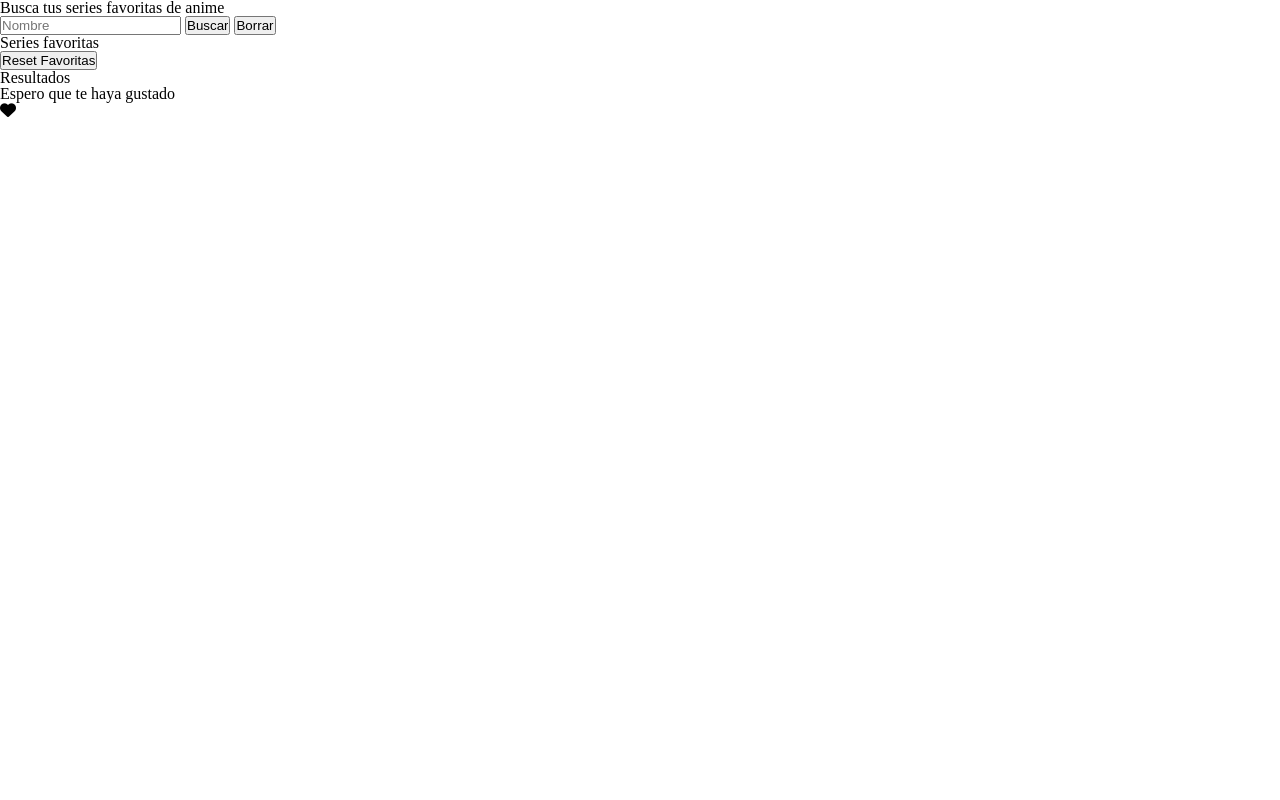
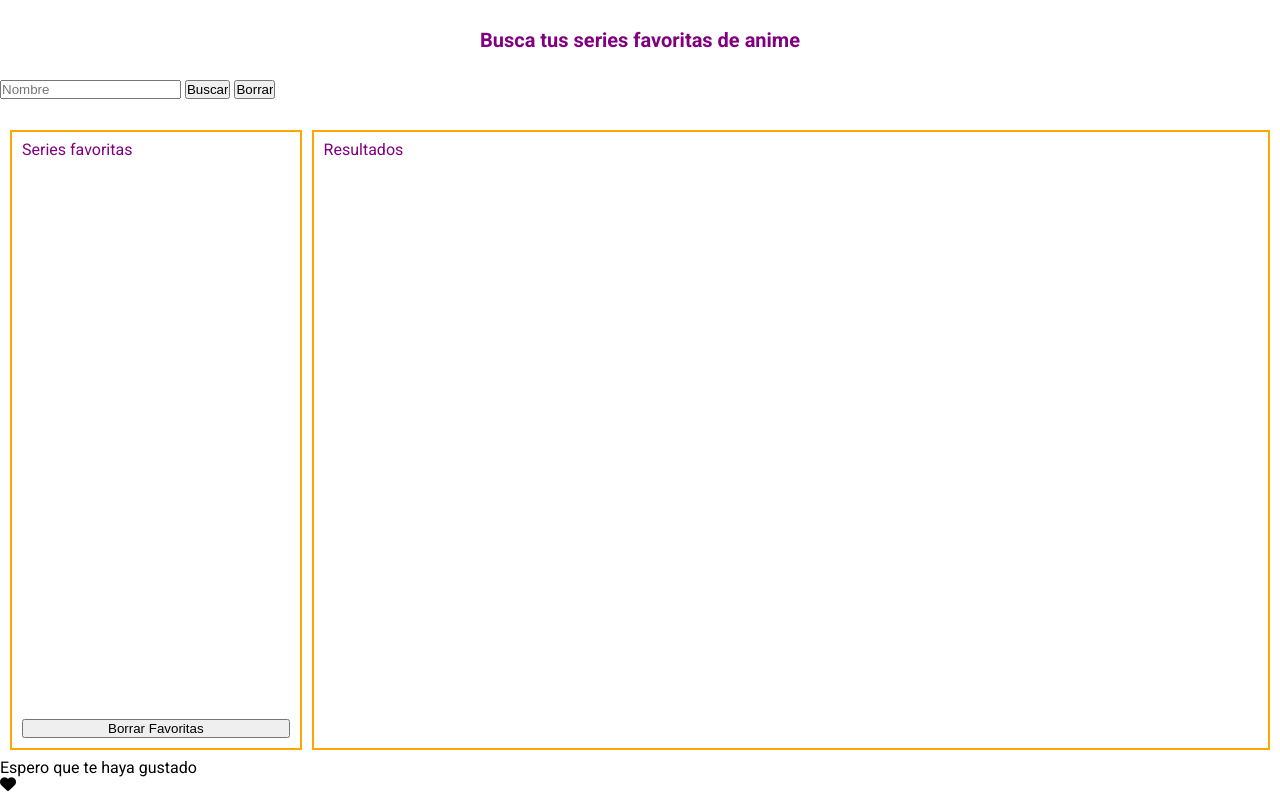
Before and after one commit to modehans/buscador-series-anime-javascript, a website: page src/html/index.html in a window 1280 px wide. Drawn offline with nearby package versions, Linux system fonts and the light colour scheme; files that its build step writes are made by us from their sources.

Commit message:
update minimal css structure

```diff
--- a/src/html/index.html
+++ b/src/html/index.html
@@ -21,7 +21,7 @@
   <include src="./partials/header.html"></include>
   <main>
     <include src="./partials/form.html"></include>
-    <section>
+    <section class="viewCards">
       <include src="./partials/favorites.html"></include>
       <include src="./partials/results.html"></include>
     </section>
--- a/src/html/partials/favorites.html
+++ b/src/html/partials/favorites.html
@@ -1,6 +1,6 @@
-<aside>
+<aside class="favorites">
   <h2>Series favoritas</h2>
   <ul>
   </ul>
-  <button>Reset Favoritas</button>
+  <button>Borrar Favoritas</button>
 </aside>
--- a/src/html/partials/form.html
+++ b/src/html/partials/form.html
@@ -1,4 +1,4 @@
-<form action="">
+<form class="form" action="">
   <input type="text" name="search" id="search" placeholder="Nombre" />
   <input type="button" value="Buscar" />
   <input type="reset" value="Borrar" />
--- a/src/html/partials/header.html
+++ b/src/html/partials/header.html
@@ -1,3 +1,3 @@
-<header>
+<header class="header">
   <h1>Busca tus series favoritas de anime</h1>
 </header>
--- a/src/html/partials/results.html
+++ b/src/html/partials/results.html
@@ -1,4 +1,4 @@
-<Section>
+<Section class="results">
   <h2>Resultados</h2>
   <ul>
   </ul>
--- a/src/scss/core/_variables.scss
+++ b/src/scss/core/_variables.scss
@@ -1,2 +1,3 @@
 $font-main: 'Roboto', sans-serif;
-$defayltFontSize: 16px;
+$colorPrincipal: purple;
+$colorSecondary: orange;
--- /dev/null
+++ b/src/scss/layout/_favorites.scss
@@ -0,0 +1,8 @@
+.favorites {
+  width: 30%;
+  border: 2px solid $colorSecondary;
+  display: flex;
+  flex-direction: column;
+  justify-content: space-between;
+  padding: 10px;
+}
--- /dev/null
+++ b/src/scss/layout/_footer.scss
@@ -0,0 +1,4 @@
+.footer {
+  height: 5vh;
+  font-family: $font-main;
+}
--- /dev/null
+++ b/src/scss/layout/_form.scss
@@ -0,0 +1,4 @@
+.form {
+  height: 5vh;
+  font-family: $font-main;
+}
--- /dev/null
+++ b/src/scss/layout/_header.scss
@@ -0,0 +1,10 @@
+.header {
+  height: 10vh;
+  display: flex;
+  justify-content: center;
+  align-items: center;
+  font-family: $font-main;
+  font-weight: 700;
+  font-size: 20px;
+  color: $colorPrincipal;
+}
--- /dev/null
+++ b/src/scss/layout/_results.scss
@@ -0,0 +1,5 @@
+.results {
+  width: 100%;
+  border: 2px solid $colorSecondary;
+  padding: 10px;
+}
--- /dev/null
+++ b/src/scss/layout/_viewcards.scss
@@ -0,0 +1,8 @@
+.viewCards {
+  height: 80vh;
+  display: flex;
+  font-family: $font-main;
+  gap: 10px;
+  padding: 10px;
+  color: $colorPrincipal;
+}
--- a/src/scss/styles.scss
+++ b/src/scss/styles.scss
@@ -1,2 +1,8 @@
 @import 'core/variables';
 @import 'core/reset';
+@import 'layout/header';
+@import 'layout/form';
+@import 'layout/viewcards';
+@import 'layout/favorites';
+@import 'layout/results';
+@import 'layout/footer';
```
